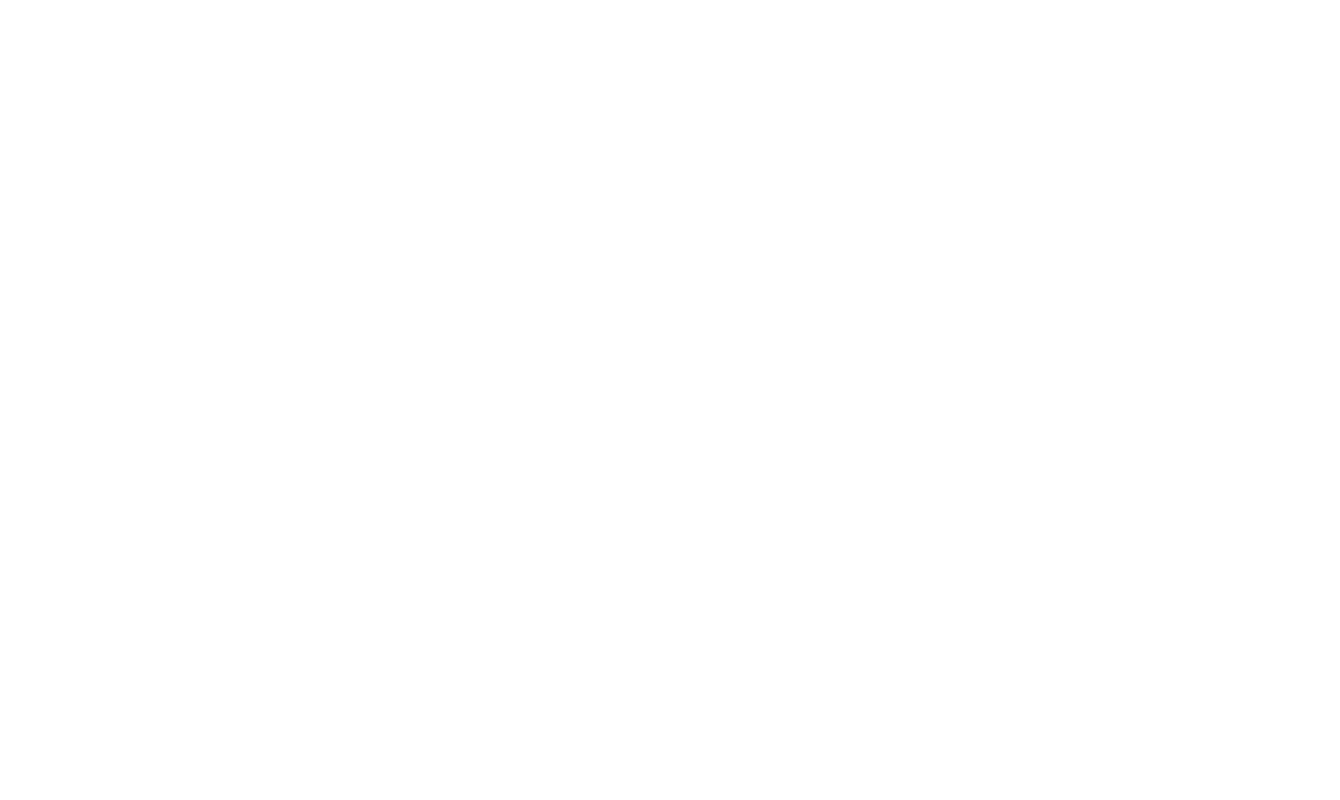
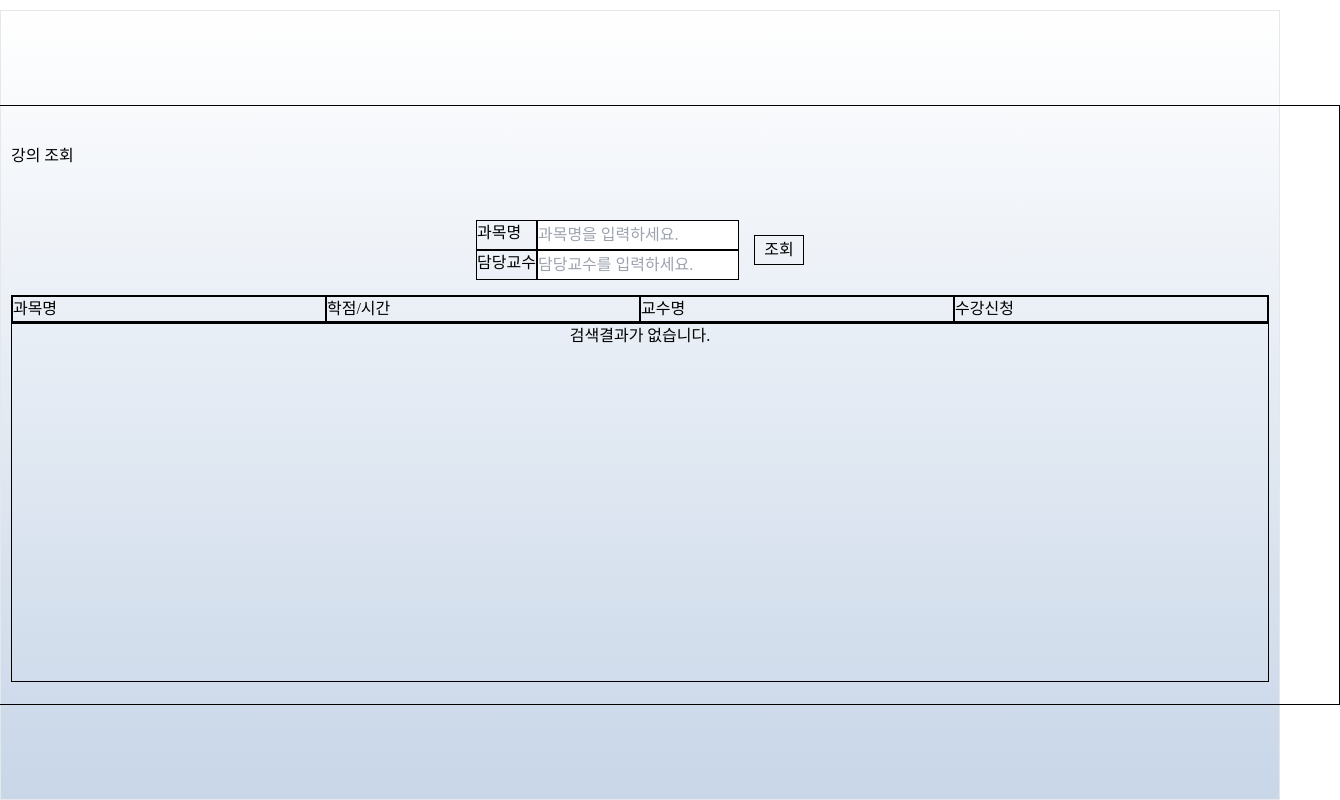
Before and after one commit to sangpyeong/mini_klas, a React (Create React App) app in the folder klas_client/: page /register in a window 1280 px wide. Before the commit this address had no page. Shown: the whole page, 1340 px wide, since content can reach past the window. Built offline with nearby package versions, Linux system fonts and the light colour scheme; a web font is replaced by a local one.

Commit message:
[fix]session

```diff
--- a/klas_client/src/Router.js
+++ b/klas_client/src/Router.js
@@ -12,6 +12,7 @@ import LecturePlanListPage from "./pages/LecturePlan/LecturePlanListPage";
 import GradePage from "./pages/User/GradePage";
 import Modal from "./components/Modal";
 import CallbackPage from "./pages/User/CallbackPage";
+import RegisterPage from "./pages/Register/RegisterPage";
 
 function Router() {
   const { userType, setUserType } = useContext(UserContext); //0은 비회원 1은 학생 2는 교수 3은 관리자
@@ -41,6 +42,7 @@ function Router() {
             <Route path="signup" element={<SignUpPage />} />
             <Route path="callback" element={<CallbackPage />} />
           </Route>
+          <Route path="/register" element={<RegisterPage />} />
           <Route path="/home" element={<HomePage />} />
           <Route path="/lecture/plan">
             <Route path="list" element={<LecturePlanListPage />} />
--- a/klas_client/src/components/Navigation.js
+++ b/klas_client/src/components/Navigation.js
@@ -28,9 +28,13 @@ function Navigation() {
           onMouseEnter={handleMouseEnter}
           onMouseLeave={handleMouseLeave}
         >
-          <div class="flex w-[20%] justify-center rounded-[20px] hover:bg-slate-100 ">
-            수강신청
-          </div>
+          <Link
+            to="/register"
+            class="flex w-[20%] justify-center rounded-[20px] hover:bg-slate-100 "
+          >
+            <div>수강신청</div>
+          </Link>
+
           <div class="flex w-[20%] justify-center rounded-[20px] hover:bg-slate-100 ">
             수강관리
           </div>
--- a/klas_client/src/contexts/UserContext.js
+++ b/klas_client/src/contexts/UserContext.js
@@ -7,13 +7,24 @@ export const UserContext = createContext();
 export const UserProvider = (props) => {
   const [userType, setUserType] = useState(0); // 초기 userType 설정
   const [userId, setUserId] = useState();
-  // const sessionuserId = localStorage.getItem("userId");
-  // if (userId) {
-  //   localStorage.setItem("userId", userId);
-  // } else if (sessionuserId) {
-  //   axios.get("http://localhost:8080/users/me", {
-  //     headers: { sessionid: sessionuserId },
-  //   });
+  const sessionuserId = localStorage.getItem("userId");
+  if (userId) {
+    localStorage.setItem("userId", userId);
+  }
+  //else if (sessionuserId) {
+  //   axios
+  //     .get("http://localhost:8080/users/me", {
+  //       headers: { userId: sessionuserId },
+  //     })
+  //     .then((result) => {
+  //       setUserId(sessionuserId);
+  //       setUserType(result.userType);
+  //     })
+  //     .catch((err) => {
+  //       console.log(err);
+  //       localStorage.removeItem("userId");
+  //       localStorage.removeItem("userType");
+  //     });
   // }
 
   return (
--- /dev/null
+++ b/klas_client/src/pages/Register/RegisterPage.js
@@ -0,0 +1,168 @@
+import React, { useState } from "react";
+import axios from "axios";
+
+function LectureRegisterPage() {
+  // 체크된 아이템을 담을 배열
+  const [lectureName, setLecturename] = useState("");
+  const [professorName, setProfessorName] = useState("");
+  const [output, setOutput] = useState("");
+
+  const onchangeSubject = (e) => {
+    // 과목입력함수
+    setLecturename(e.target.value);
+  };
+  const onchangeProfessorName = (e) => {
+    //교수이름 입력함수
+    setProfessorName(e.target.value);
+  };
+  const registerSubmit = async (e) => {
+    e.preventDefault(); // form 안에 input을 전송할 때 페이지 리로드 되는 걸 막아줌
+    await axios
+      .post("http://localhost:8080/lecture/register", {
+        lectureid: "1",
+        user: { userId: "2018202076" },
+        lectureDTO: { id: "1" },
+      })
+      .then((res) => {
+        res.status == "416"
+          ? setOutput("수강인원 초과입니다.")
+          : res.status == "200"
+          ? setOutput("수강신청 되었습니다.")
+          : setOutput("Server error"); //수강 정원을 초과했다면 받는 응답, 416 Requested Range Not Satisfiable
+      });
+  };
+  const handleSubmit = async (e) => {
+    //로컬서버에 검색 인덱스 전달하는 함수
+    // form 안에 input을 전송할 때 페이지 리로드 되는 걸 막아줌
+    // console.log(checkItems[0]);
+    // console.log(lectureName);
+    // console.log(professorName);
+
+    e.preventDefault(); // form 안에 input을 전송할 때 페이지 리로드 되는 걸 막아줌
+
+    if (lectureName === "" && professorName === "") {
+      axios
+        .get("http://localhost:8080/lecture/list", {})
+        .then((res) => {
+          console.log(res);
+          setOutput(res.data);
+          console.log(res.data);
+        })
+        .catch((err) => {
+          console.log(err.response);
+        });
+    } else {
+      axios
+        .post("http://localhost:8080/lecture/list", {
+          lecturename: lectureName,
+          professor: professorName,
+        })
+        .then((res) => {
+          console.log(res);
+          setOutput(res.data);
+          console.log(res.data);
+        })
+        .catch((err) => {
+          console.log(err.response);
+        });
+      const emptyarray = [];
+      setOutput(emptyarray);
+    }
+  };
+
+  const listitem = (lecturelist) => {
+    const result = [];
+    for (let i = 0; i < lecturelist.length; i++) {
+      result.push(
+        <button class="flex flex-row justify-center w-full ">
+          <div className="border border-black w-full">
+            {lecturelist[i].lecturename}
+          </div>
+
+          <div className="border border-black w-full">
+            {lecturelist[i].credit}/{lecturelist[i].time}
+          </div>
+
+          <div className="border border-black w-full">
+            {lecturelist[i].professor}
+          </div>
+
+          <div className="border border-black w-full">
+            <form onSubmit={registerSubmit}>
+              <input
+                value="수강신청"
+                type="submit"
+                className="border border-black cursor-pointer "
+              />
+            </form>
+          </div>
+        </button>
+      );
+    }
+    return result;
+  };
+
+  return (
+    <div class="flex flex-col justify-center items-center h-screen border bg-gradient-to-b from-white to-[#C8D6E8]">
+      <div class="flex justify-center flex-col items-center h-[600px] w-[1400px] border border-black ">
+        <div class="flex justify-start  w-[90%] h-[10%] mt-4">강의 조회</div>
+
+        <form
+          onSubmit={handleSubmit}
+          class="flex flex-row justify-center w-[90%] h-[10%]  mt-4 mb-4"
+        >
+          <div class="flex flex-col ">
+            <div class="flex flex-row  ">
+              <div class=" border border-black w-full h-[30px]">
+                과목명&nbsp;&nbsp;&nbsp;
+              </div>
+              <input
+                class=" border border-black"
+                type="text"
+                onChange={onchangeSubject}
+                placeholder="과목명을 입력하세요."
+              />
+            </div>
+            <div class="flex flex-row">
+              <div class="border border-black w-full h-[30px]">담당교수</div>
+              <input
+                class=" border border-black"
+                type="text"
+                onChange={onchangeProfessorName}
+                placeholder="담당교수를 입력하세요."
+              />
+            </div>
+          </div>
+
+          <input
+            value="조회"
+            type="submit"
+            className="border border-black w-[50px] h-[30px] cursor-pointer ml-[15px] mt-[15px]"
+          />
+        </form>
+
+        <div class="flex flex-row justify-center border w-[90%] border-black ">
+          <div class="border border-black w-full ">과목명</div>
+
+          <div class="border border-black w-full ">학점/시간</div>
+
+          <div class="border border-black w-full ">교수명</div>
+
+          <div class="border border-black w-full ">수강신청</div>
+        </div>
+
+        {output.length === 0 ? (
+          <div class="flex flex-row justify-center w-[90%] h-[60%] border border-black  ">
+            검색결과가 없습니다.
+          </div>
+        ) : (
+          <div class="flex flex-col  w-[90%] h-[60%] border border-black     ">
+            <div class="overflow-y-auto w-full">{listitem(output)}</div>
+          </div>
+        )}
+      </div>
+    </div>
+  );
+}
+
+export default LectureRegisterPage;
--- a/klas_client/src/pages/User/CallbackPage.js
+++ b/klas_client/src/pages/User/CallbackPage.js
@@ -6,17 +6,24 @@ import { UserContext } from "../../contexts/UserContext";
 
 function CallbackPage() {
   const location = useLocation();
-  const { userId } = useContext(UserContext);
+  const sessionuserId = localStorage.getItem("userId");
   const params = new URLSearchParams(location.search);
   // 파라미터 값 가져오기
   const paramValue = params.get("code");
-  axios
-    .post("http://localhost:8080/users/kakao", {
-      userId: { userId },
-      code: { paramValue },
-    })
-    .then((window.location.href = "http://localhost:3000/home"))
-    .catch();
-  return <div>{paramValue}</div>;
+  console.log(paramValue, sessionuserId);
+  //   axios
+  //     .post("http://localhost:8080/users/kakao", {
+  //       userId: { sessionuserId },
+  //       code: { paramValue },
+  //     })
+  //     .then((window.location.href = "http://localhost:3000/home"))
+  //     .catch();
+  window.location.href = "http://localhost:3000/home";
+  return (
+    <div>
+      {paramValue}
+      {sessionuserId}
+    </div>
+  );
 }
 export default CallbackPage;
--- a/klas_client/src/pages/User/KakaoLoginPage.js
+++ b/klas_client/src/pages/User/KakaoLoginPage.js
@@ -6,7 +6,8 @@ import Button from "../../components/Button";
 import Input from "../../components/Input";
 
 function KakaoLoginPage() {
-  const { userType, setUserType, userId, setUserId } = useContext(UserContext);
+  const { userId, setUserId } = useContext(UserContext);
+  console.log(userId);
   return (
     <div className="flex flex-col justify-center text-[15px] items-center h-full w-full">
       <div className="text-[20px]">카카오로그인</div>
--- a/klas_client/src/pages/User/SignInPage.js
+++ b/klas_client/src/pages/User/SignInPage.js
@@ -8,9 +8,8 @@ import { UserContext } from "../../contexts/UserContext";
 import { useRef } from "react";
 
 function SignInPage({ modal, setModal }) {
-  const [userId, setUserId] = useState("");
   const [password, setPaaword] = useState("");
-  const { userType, setUserType } = useContext(UserContext);
+  const { userId, setUserId, userType, setUserType } = useContext(UserContext);
   const [type, setType] = useState(0);
   const radioRef = useRef();
   return (
--- a/klas_client/src/pages/User/SignUpPage.js
+++ b/klas_client/src/pages/User/SignUpPage.js
@@ -3,12 +3,13 @@ import Input from "../../components/Input";
 import Button from "../../components/Button";
 import axios from "axios";
 import { Link } from "react-router-dom";
+import { useContext } from "react";
+import { UserContext } from "../../contexts/UserContext";
 
 function SignUpPage() {
   const [name, setName] = useState("");
-  const [userId, setUserId] = useState();
+  const { userId, setUserId, userType, setUserType } = useContext(UserContext);
   const [password, setPaaword] = useState("");
-  const [userType, setUserType] = useState("");
 
   return (
     <div class="flex flex-col justify-center items-center  h-screen bg-gradient-to-b from-white to-[#C8D6E8] ">
```
